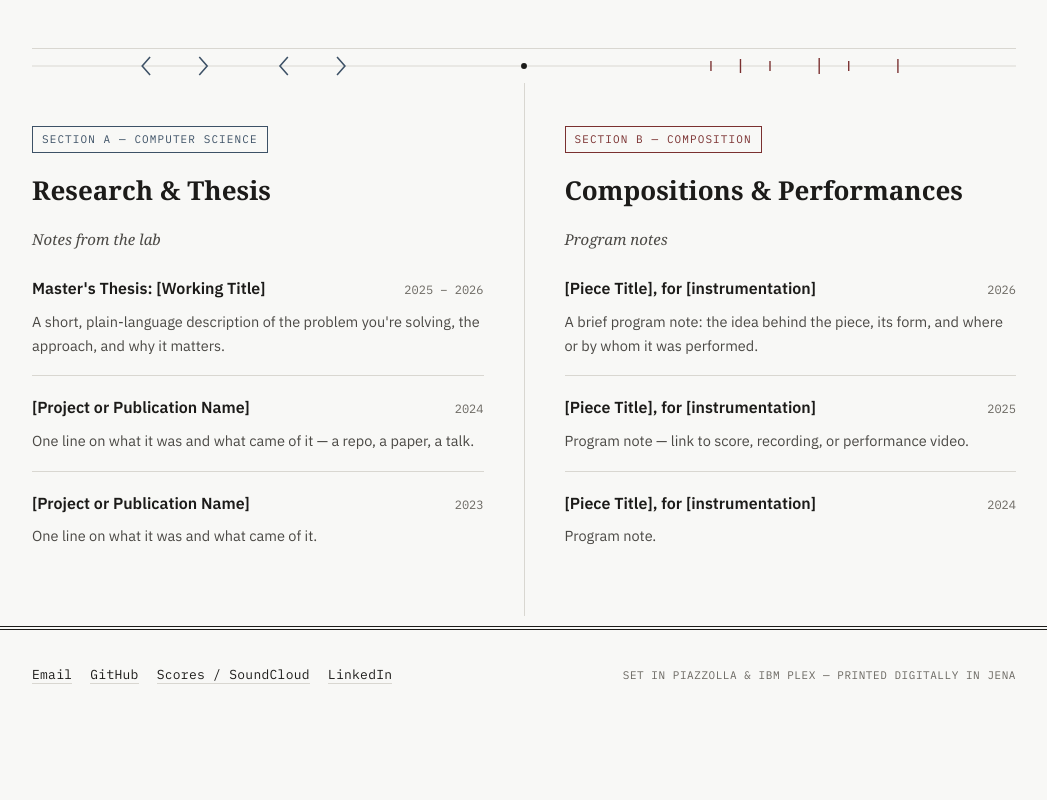
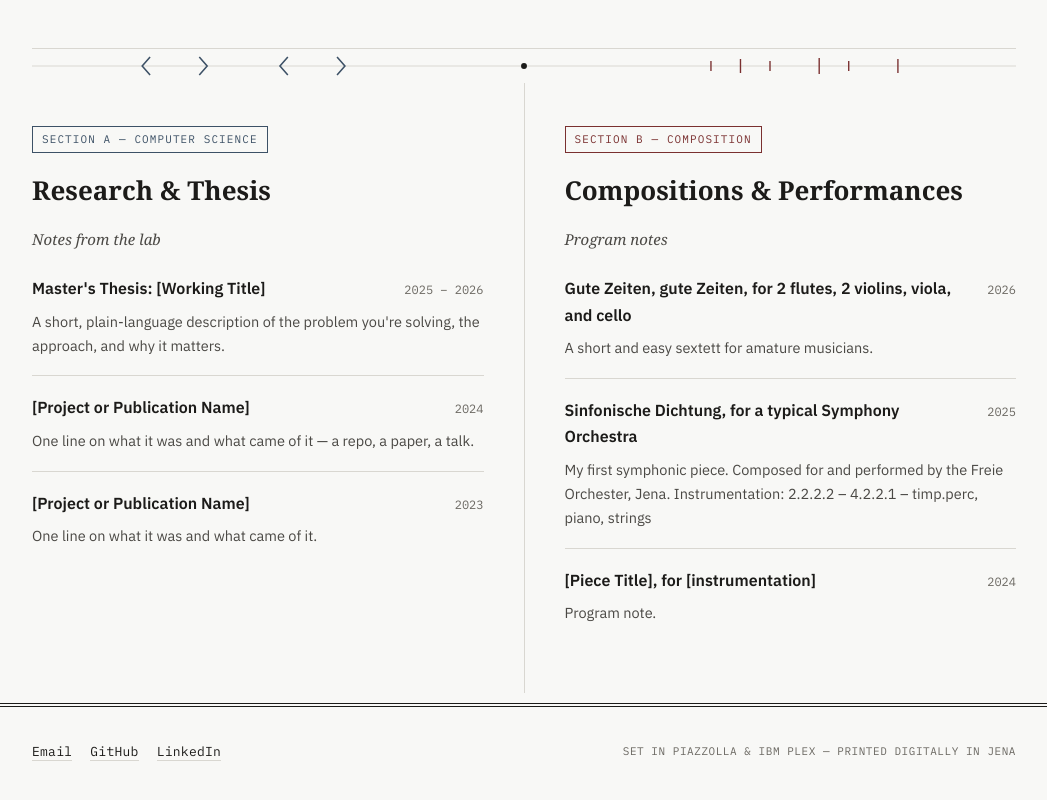
Before and after one commit to Mioriarty/me, a React (Vite) app: page / in a window 1280 px wide. Shown: the part 760-1560 px from the top of the page, without its empty margins (116-1163 px from the left). Before the commit the page ends 1486 px from the top, so only its background shows below. Built offline with nearby package versions, Linux system fonts and the light colour scheme; a web font is replaced by a local one.

Commit message:
add correct contact details and first compositions

```diff
--- a/src/data/content.js
+++ b/src/data/content.js
@@ -1,6 +1,8 @@
 // All the actual words on the site live here.
 // Edit this file to update your content — you should never need
 // to touch the component files just to change text.
+
+import { getMail } from "../scripts/mail";
 
 export const site = {
   name: "Moritz Seppelt",
@@ -60,14 +62,14 @@ export const compositionSection = {
   accent: "mus",
   entries: [
     {
-      title: "[Piece Title], for [instrumentation]",
+      title: "Gute Zeiten, gute Zeiten, for 2 flutes, 2 violins, viola, and cello",
       when: "2026",
-      body: "A brief program note: the idea behind the piece, its form, and where or by whom it was performed.",
+      body: "A short and easy sextett for amature musicians.",
     },
     {
-      title: "[Piece Title], for [instrumentation]",
+      title: "Sinfonische Dichtung, for a typical Symphony Orchestra",
       when: "2025",
-      body: "Program note — link to score, recording, or performance video.",
+      body: "My first symphonic piece. Composed for and performed by the Freie Orchester, Jena. Instrumentation:  2.2.2.2 – 4.2.2.1 – timp.perc, piano, strings",
     },
     {
       title: "[Piece Title], for [instrumentation]",
@@ -78,8 +80,7 @@ export const compositionSection = {
 };
 
 export const footerLinks = [
-  { label: "Email", href: "mailto:you@example.com" },
-  { label: "GitHub", href: "#" },
-  { label: "Scores / SoundCloud", href: "#" },
-  { label: "LinkedIn", href: "#" },
+  { label: "Email", href: "mailto:" + getMail() },
+  { label: "GitHub", href: "https://github.com/Mioriarty" },
+  { label: "LinkedIn", href: "https://www.linkedin.com/in/moritz-seppelt-093777251/" },
 ];
--- /dev/null
+++ b/src/scripts/mail.ts
@@ -0,0 +1,28 @@
+const obfuscatedMail = "xzctek.dpaapwe@rxltw.nzx";
+
+function rotateLetter(character: string, shift: number): string {
+  const code = character.charCodeAt(0);
+
+  if (code >= 65 && code <= 90) {
+    const base = 65;
+    return String.fromCharCode(((code - base + shift + 26) % 26) + base);
+  }
+
+  if (code >= 97 && code <= 122) {
+    const base = 97;
+    return String.fromCharCode(((code - base + shift + 26) % 26) + base);
+  }
+
+  return character;
+}
+
+function decodeRot11(value: string): string {
+  return value
+    .split("")
+    .map((character) => rotateLetter(character, -11))
+    .join("");
+}
+
+export function getMail(): string {
+  return decodeRot11(obfuscatedMail);
+}
```
